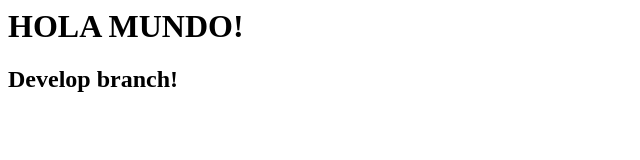
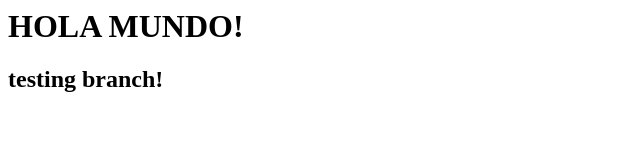
Before and after one commit to OtilioGD/ejemploBedu, a plain HTML site: page index.html in a window 1280 px wide. Shown: the full height of the page, 0-640 px from the left. Drawn offline with Linux system fonts and the light colour scheme.

Commit message:
commit a testing branch

```diff
--- a/index.html
+++ b/index.html
@@ -1,4 +1,4 @@
 <html>
     <h1>HOLA MUNDO!</h1>
-    <h2>Develop branch!</h2>
+    <h2>testing branch!</h2>
 </html>
```
